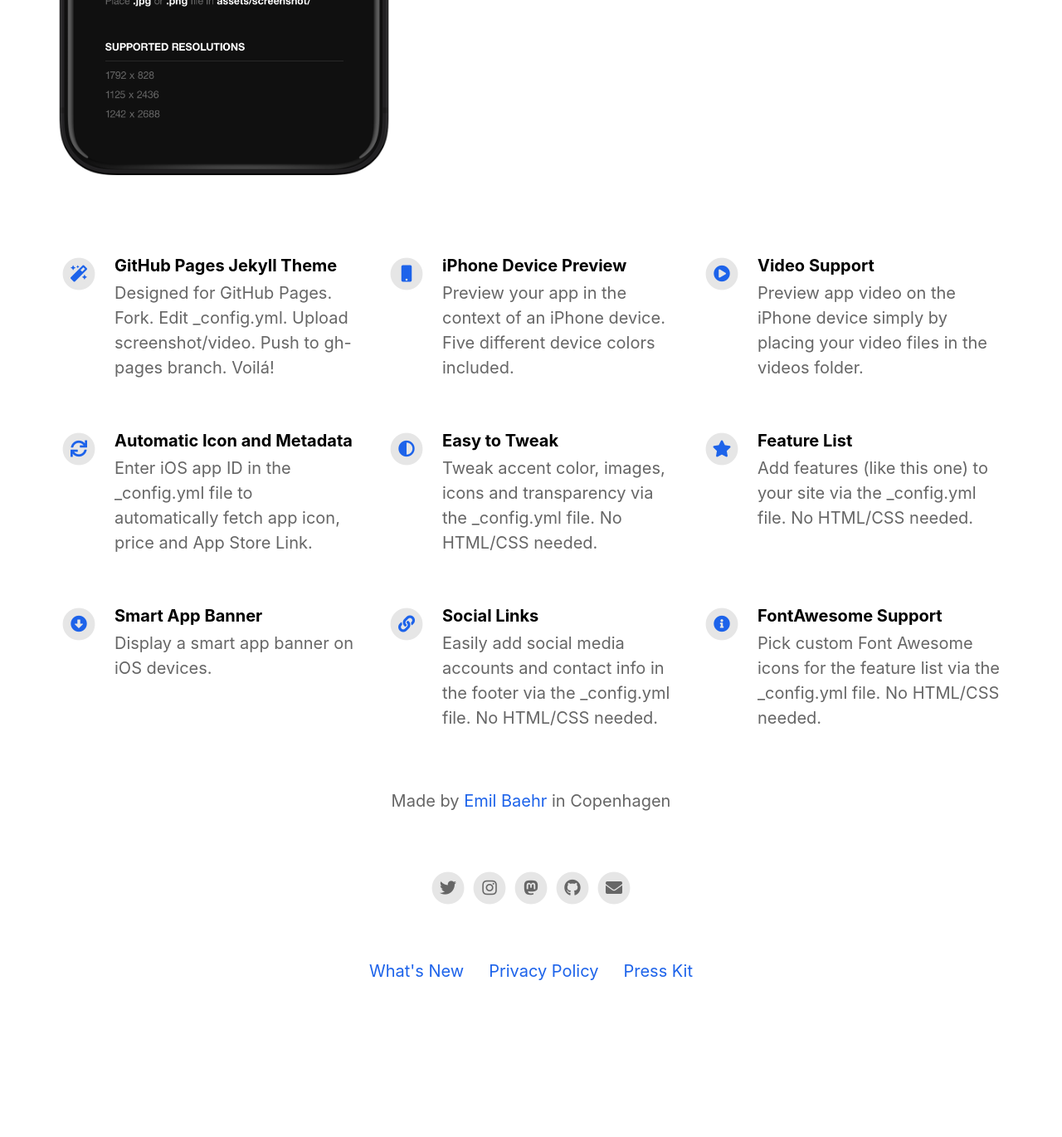
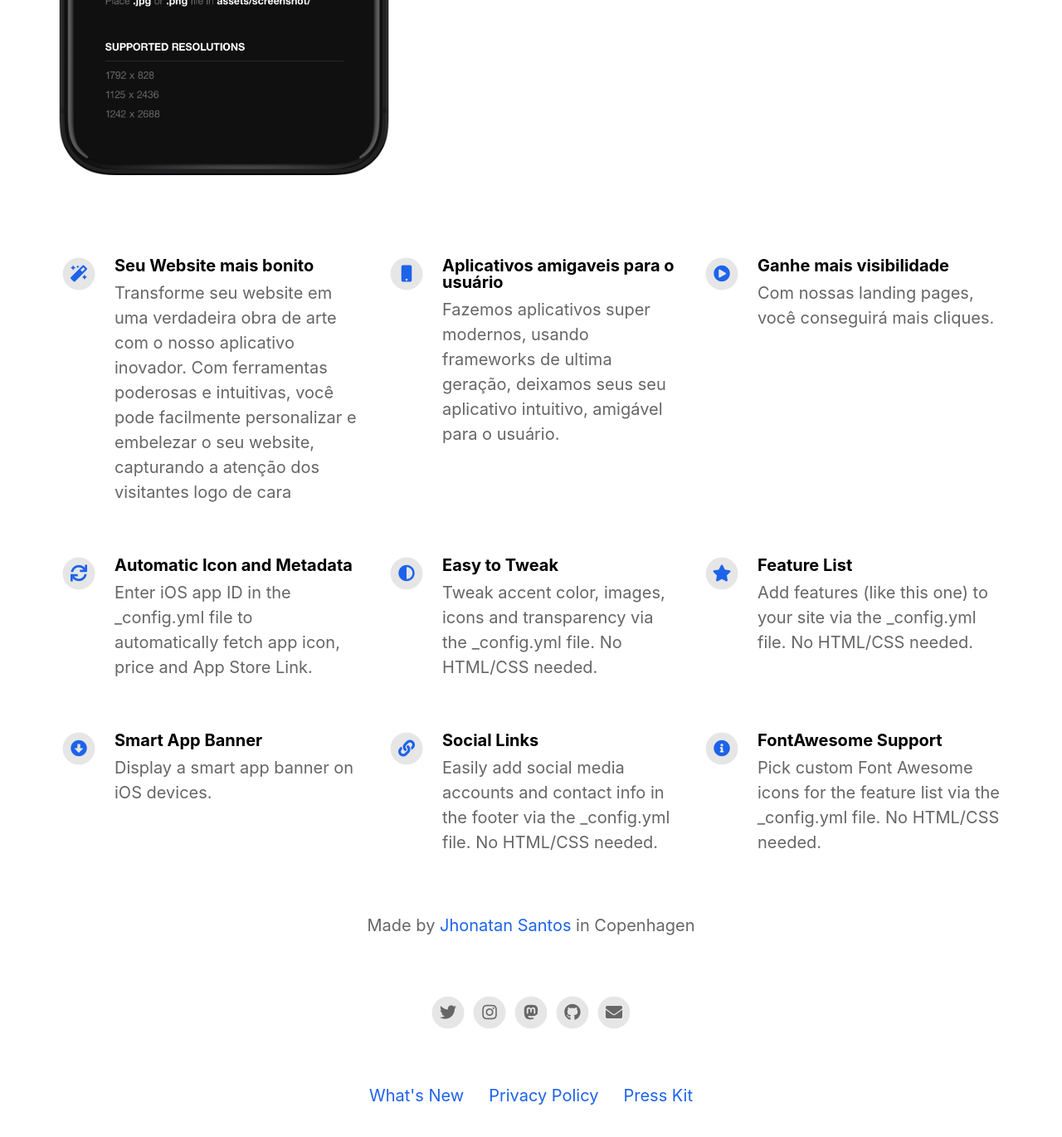
Before and after one commit to Jhonysc43/landing, a Jekyll site: the page built from index.html, in a window 1280 px wide and 1400 px high, scrolled down 774 px. Shown: the top 1370 px of the window at 83% size. Built offline with Jekyll 4.4.1, drawn with Linux system fonts in a browser that asks for light colours; nearby versions of some CDN libraries; before the commit the page ends 2024 px from its top, so only the background shows below that.

Commit message:
Update _config.yml

```diff
--- a/_config.yml
+++ b/_config.yml
@@ -20,7 +20,7 @@ enable_smart_app_banner                   : true
 
 
 # Information About Yourself
-your_name                                 : Emil Baehr
+your_name                                 : Jhonatan Santos
 your_link                                 : https://emilbaehr.com
 your_city                                 : Copenhagen
 email_address                             : emil.baehr@gmail.com
@@ -36,16 +36,16 @@ mastodon_link                             : https://mastodon.social/@ebaehr
 # Feature List                            Edit, add or remove features to be presented.
 features                                  :
 
-  - title                                 : GitHub Pages Jekyll Theme
-    description                           : Designed for GitHub Pages. Fork. Edit _config.yml. Upload screenshot/video. Push to gh-pages branch. Voilá!
+  - title                                 : Seu Website mais bonito
+    description                           : Transforme seu website em uma verdadeira obra de arte com o nosso aplicativo inovador. Com ferramentas poderosas e intuitivas, você pode facilmente personalizar e embelezar o seu website, capturando a atenção dos visitantes logo de cara
     fontawesome_icon_name                 : magic
 
-  - title                                 : iPhone Device Preview
-    description                           : Preview your app in the context of an iPhone device. Five different device colors included.
+  - title                                 : Aplicativos amigaveis para o usuário
+    description                           : Fazemos aplicativos super modernos, usando frameworks de ultima geração, deixamos seus seu aplicativo intuitivo, amigável para o usuário.
     fontawesome_icon_name                 : mobile
 
-  - title                                 : Video Support
-    description                           : Preview app video on the iPhone device simply by placing your video files in the videos folder.
+  - title                                 : Ganhe mais visibilidade
+    description                           : Com nossas landing pages, você conseguirá mais cliques.
     fontawesome_icon_name                 : play-circle
 
   - title                                 : Automatic Icon and Metadata
```
